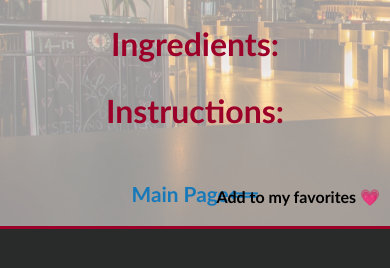
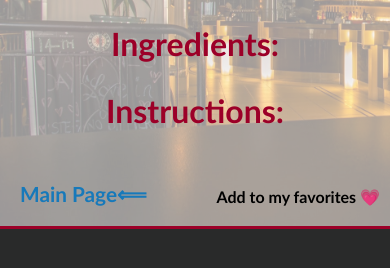
Before and after one commit to gmontano79/mealdecider, a plain HTML site: page meal.html in a window 390 px wide. Shown: the part 276-544 px from the top of the page. Drawn offline with nearby package versions, Linux system fonts and the light colour scheme.

Commit message:
fixed mobile response code for favorite and back buttons

```diff
--- a/assets/css/style.css
+++ b/assets/css/style.css
@@ -377,4 +377,10 @@ h2 {
   .mealinstructions {
     font-size: 1em;
   }
+  .bck-fav-btns {
+    display: flex;
+  }
+  .go-bck {
+    margin-left: 20px;
+  }
 }
--- a/meal.html
+++ b/meal.html
@@ -35,7 +35,7 @@
 
         <br>
 
-    <div>
+    <div class="bck-fav-btns">
     <button onclick="faveBtn()" id="favorites-btn">
       <p>Add to my favorites <span>&#128151</span></p>
          </button>
```
